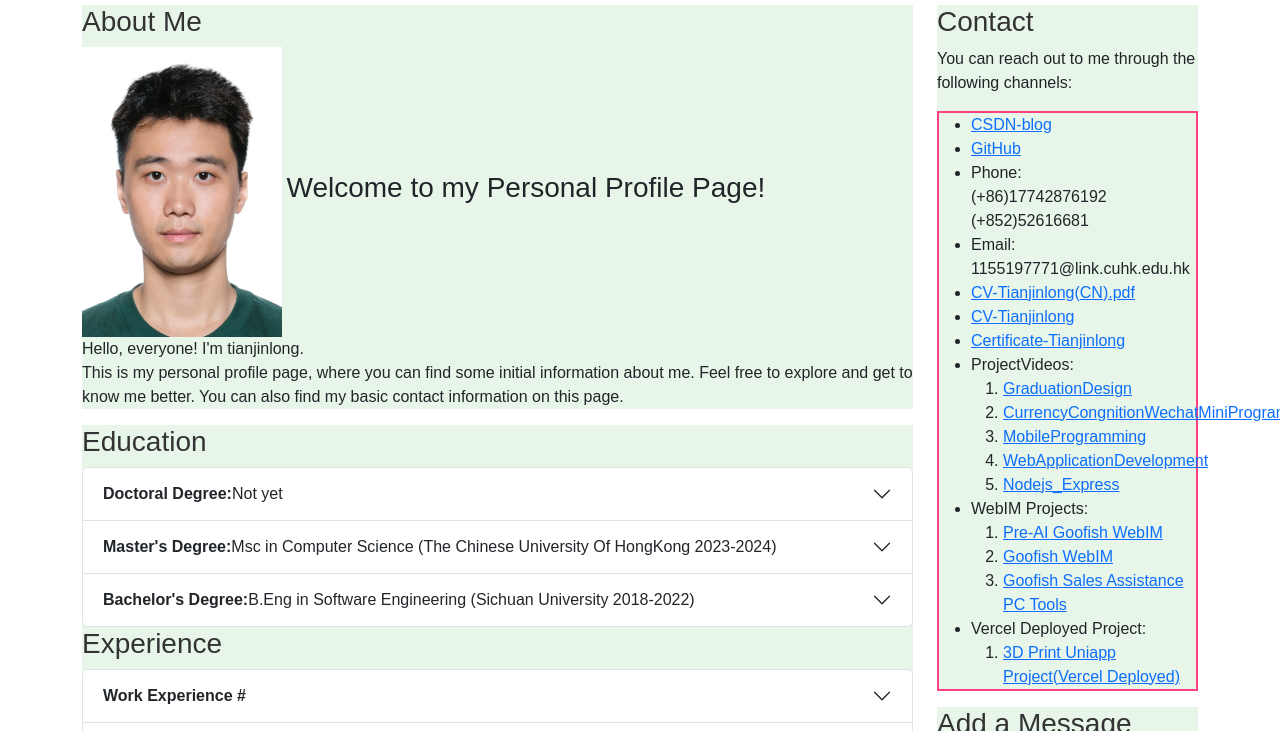
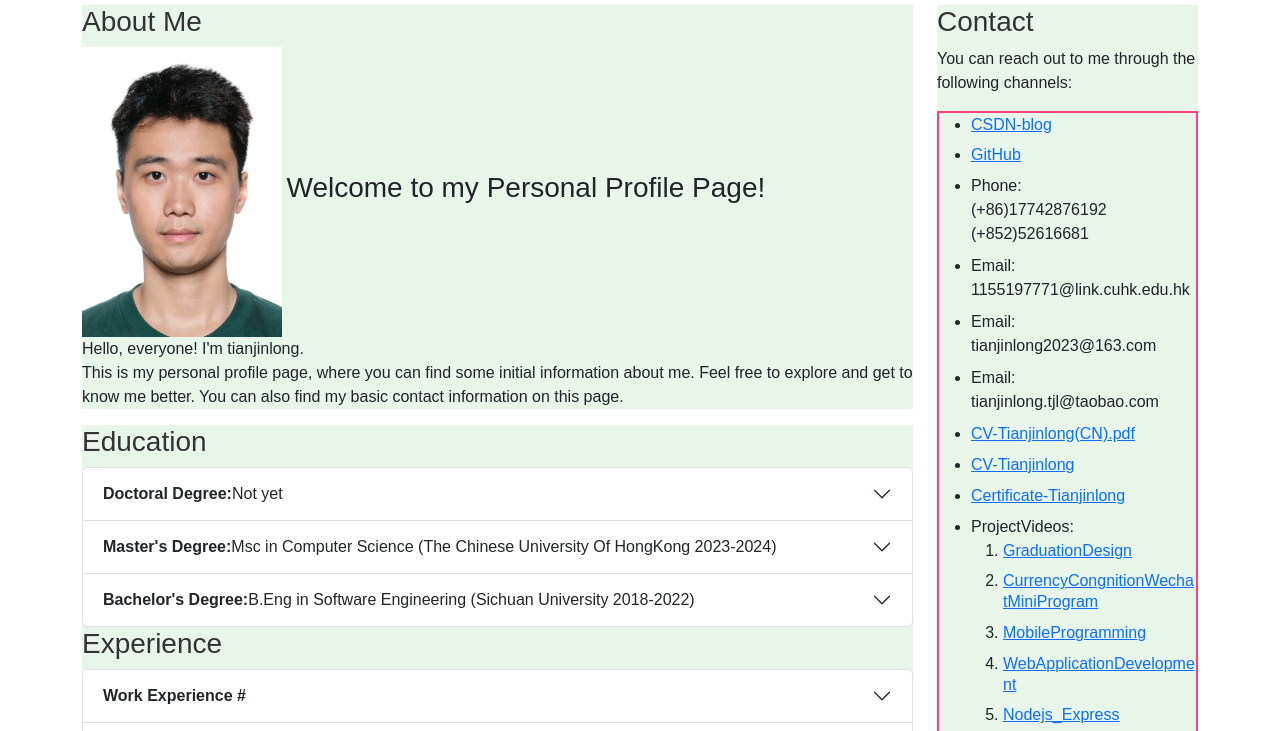
Before and after one commit to Tian-SCU/tianjinlong_personalHomePage, a plain HTML site: page index.html in a window 1280 px wide. Shown: the part 51-782 px from the top of the page. Drawn offline with nearby package versions, Linux system fonts and the light colour scheme.

Commit message:
feat: 新增样式i

```diff
--- a/index.html
+++ b/index.html
@@ -439,6 +439,8 @@ DOCUMENTATION (10%):
                         <li><a href="https://github.com/Tian-SCU" target="_blank">GitHub</a></li>
                         <li>Phone:<br>(+86)17742876192<br>(+852)52616681</li>
                         <li>Email: 1155197771@link.cuhk.edu.hk</li>
+                        <li>Email: tianjinlong2023@163.com</li>
+                        <li>Email: tianjinlong.tjl@taobao.com</li>
                         <li><a href="CV-Tianjinlong(CN).pdf" target="_blank">CV-Tianjinlong(CN).pdf</a></li>
                         <li><a href="CV-Tianjinlong.pdf" target="_blank">CV-Tianjinlong</a></li>
                         <li><a href="Certificate-tianjinlong.pdf" target="_blank">Certificate-Tianjinlong</a></li>
--- a/style.css
+++ b/style.css
@@ -10,6 +10,33 @@ section {
 
 .contact-container ul {
     border: 2px solid #ff4081; /* Pink */
+}
+
+/* Handle long text overflow in contact section */
+.contact-container a {
+    word-wrap: break-word;
+    word-break: break-word;
+    overflow-wrap: break-word;
+    max-width: 100%;
+    display: inline-block;
+    line-height: 1.3;
+}
+
+.contact-container li {
+    word-wrap: break-word;
+    word-break: break-word;
+    overflow-wrap: break-word;
+    max-width: 100%;
+    margin-bottom: 8px;
+}
+
+/* For very long URLs, add ellipsis when needed */
+.contact-container li a {
+    white-space: normal;
+    overflow: hidden;
+    display: -webkit-box;
+    -webkit-line-clamp: 2;
+    -webkit-box-orient: vertical;
 }
 
 /* Set <a> to a hover color */
```
